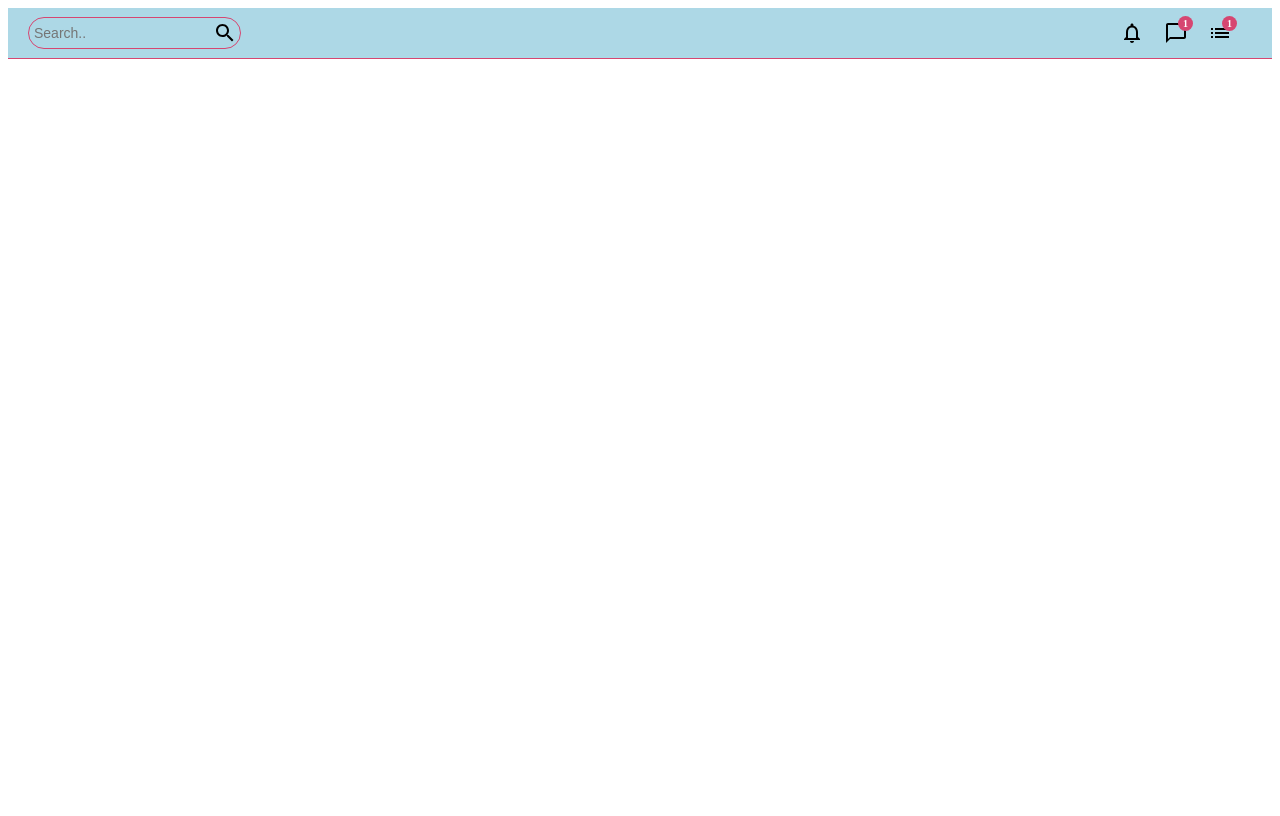
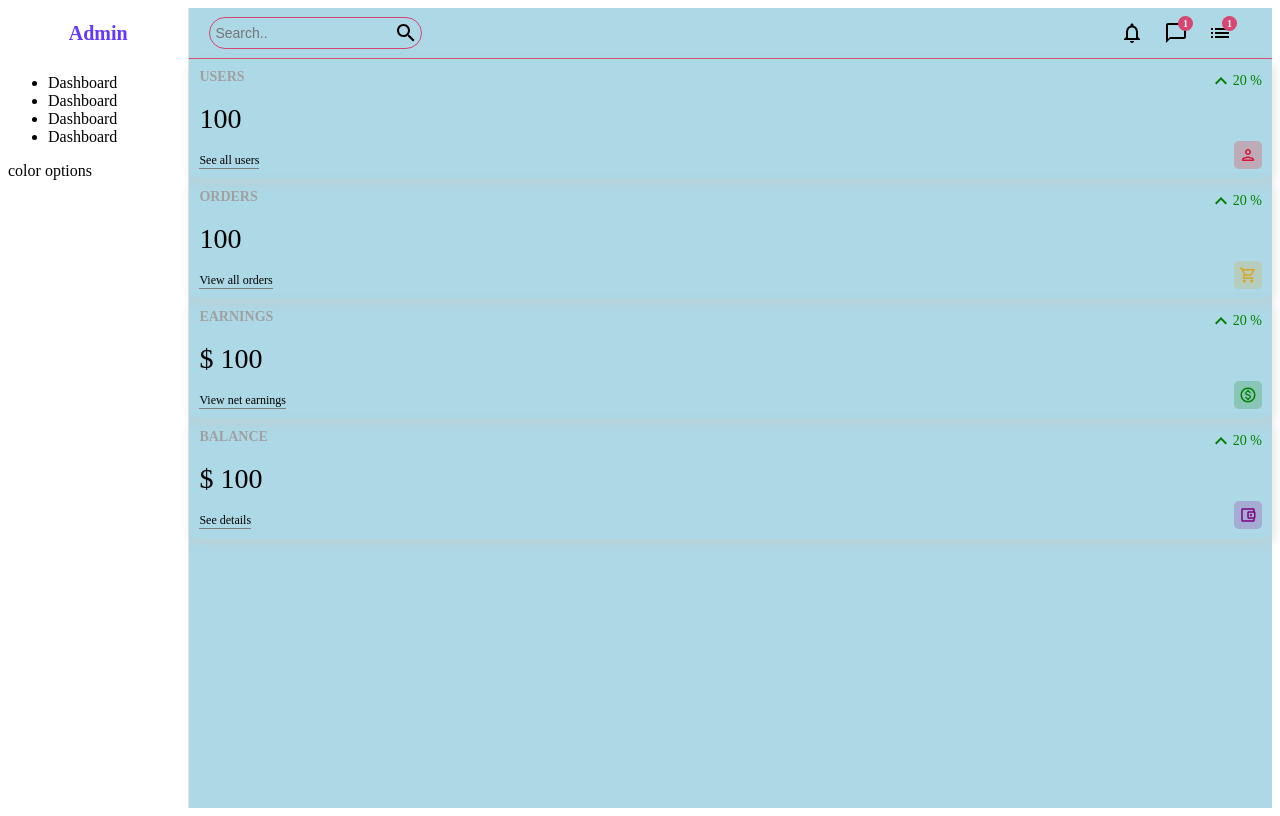
Before and after one commit to hungnv2003bta/IS207.O21-FinalProject-AppleStore, a React (Create React App) app in the folder admin/: page / in a window 1280 px wide. Built offline with nearby package versions, Linux system fonts and the light colour scheme.

Commit message:
Update Home.jsx

```diff
--- a/admin/src/pages/home/Home.jsx
+++ b/admin/src/pages/home/Home.jsx
@@ -1,3 +1,4 @@
+import Sidebar from "../../components/sidebar/Sidebar";
 import Navbar from "../../components/navbar/Navbar";
 import "./home.css";
 import Widget from "../../components/widget/Widget";
@@ -5,11 +6,17 @@ import Widget from "../../components/widget/Widget";
 const Home = () => {
   return (
     <div className="home">
-          <div className="homeContainer">
-              <Navbar />
-          </div>
-    </div>
-  );
-};
-
+      <Sidebar />
+      <div className="homeContainer">
+        <Navbar />
+        <div className="widgets">
+          <Widget type="user" />
+          <Widget type="order" />
+          <Widget type="earning" />
+          <Widget type="balance" />
+        </div>
+        </div>
+      </div>
+  )
+}
 export default Home;
```
